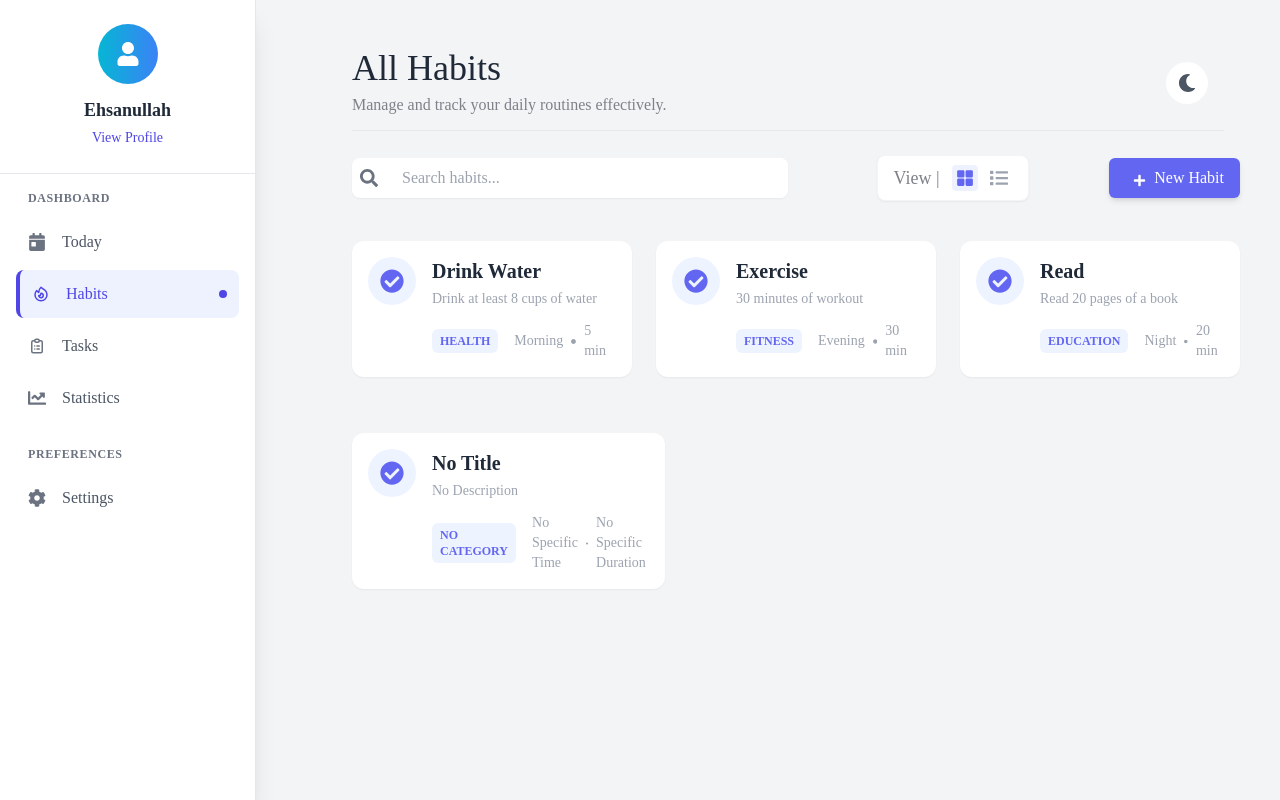
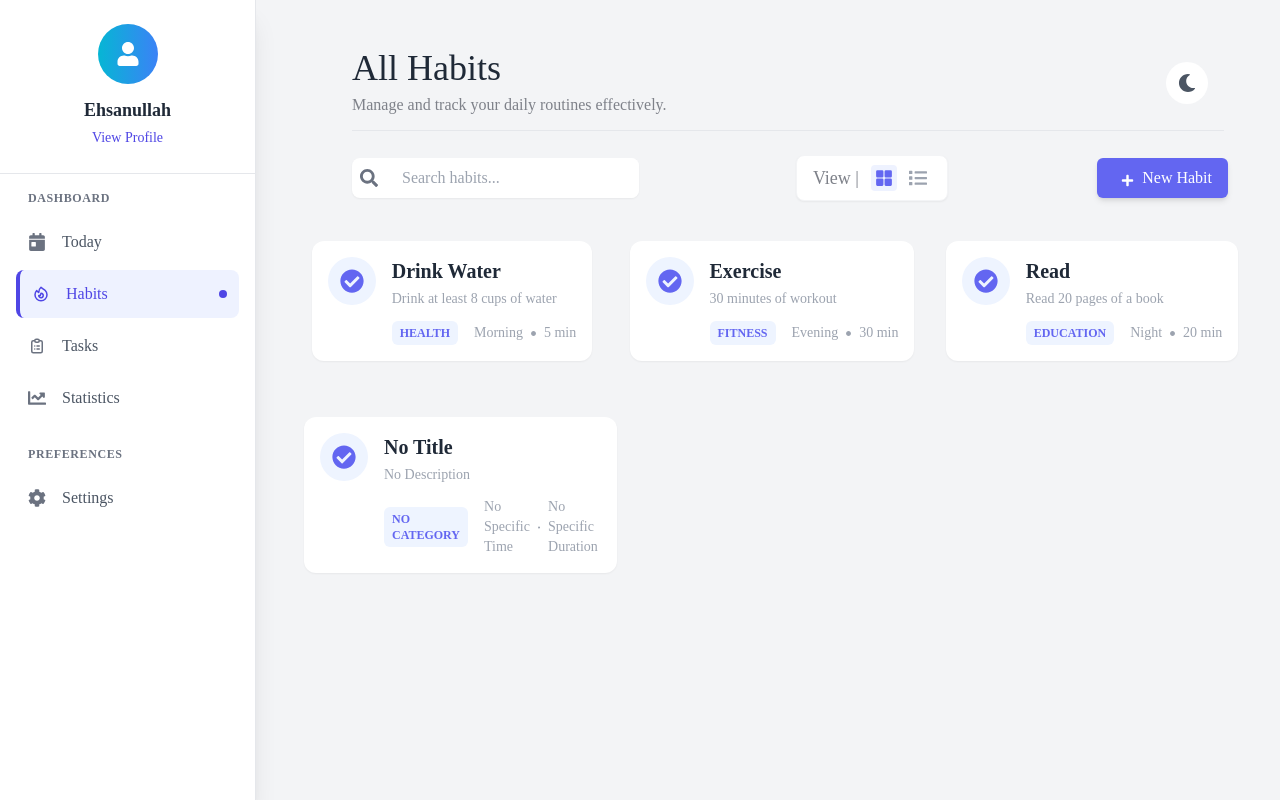
Before and after one commit to AbdulQaharRahmani/HabitTracker, a React (Vite) app in the folder frontend/: page /habits in a window 1280 px wide. Built offline with nearby package versions, Linux system fonts and the light colour scheme.

Commit message:
style: habit page responsiveness added #36

```diff
--- a/frontend/src/pages/Habits.jsx
+++ b/frontend/src/pages/Habits.jsx
@@ -27,7 +27,7 @@ export default function Habits () {
             />
           </div>
 
-          <div className="flex w-full flex-wrap justify-start items-center gap-3 md:gap-2 md:w-auto lg:w-1/2 lg:justify-end">
+          <div className="flex w-full flex-wrap justify-center items-center gap-4 md:gap-2 md:justify-center lg:justify-end lg:mr-3">
             <View viewMode={viewMode} setViewMode={setViewMode} />
             <AddHabit />
           </div>
@@ -36,8 +36,8 @@ export default function Habits () {
         <div
           className={
             viewMode === 'grid'
-              ? 'grid grid-cols-1 sm:grid-cols-2 lg:grid-cols-3 md:grid-cols-2 md:ml-12 gap-6 justify-items-start'
-              : 'my-6 space-y-4 md:ml-12'
+              ? 'grid grid-cols-1 lg:grid-cols-3 lg:ml-0 sm:grid-cols-2  md:grid-cols-1 md:ml-12 gap-6 justify-items-start'
+              : 'my-6 space-y-4 ml-10'
           }
         >
           <HabitCard
```
